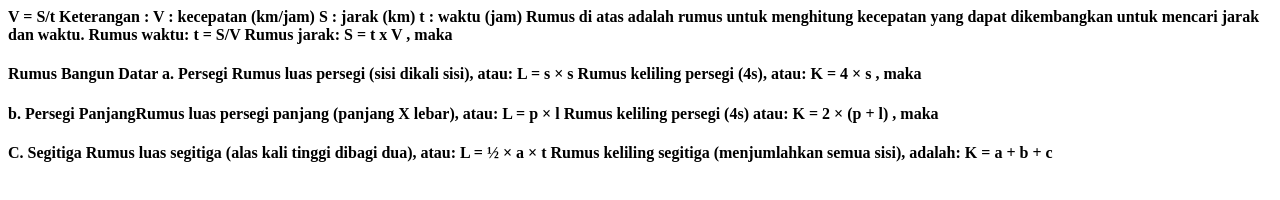
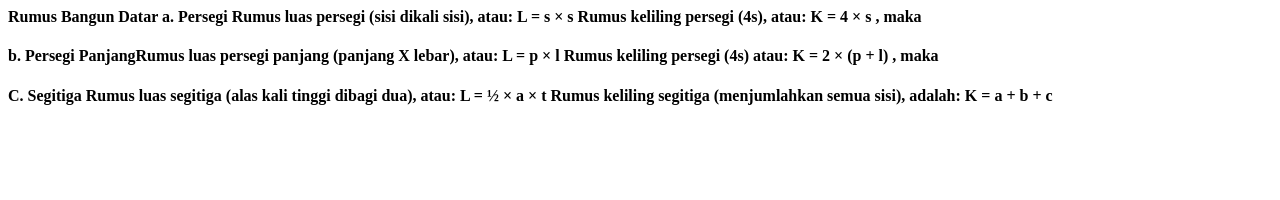
Before and after one commit to alfin010802/alfin010802.github.io, a plain HTML site: page AlfinT3.html in a window 1280 px wide. Drawn offline with Linux system fonts and the light colour scheme.

Commit message:
Update AlfinT3.html

```diff
--- a/AlfinT3.html
+++ b/AlfinT3.html
@@ -5,20 +5,7 @@
    </head>
    <body>
 
-   <h4>V = S/t
-Keterangan :
-V : kecepatan (km/jam)
-S : jarak (km)
-t : waktu (jam)
-
-Rumus di atas adalah rumus untuk menghitung kecepatan yang dapat dikembangkan untuk mencari jarak dan waktu.
-
-Rumus waktu:
-t = S/V
-Rumus jarak:
-S = t x V
-
-, maka <h4>
+     <h4>
 Rumus Bangun Datar
 a. Persegi
 Rumus luas persegi (sisi dikali sisi), atau:
```
